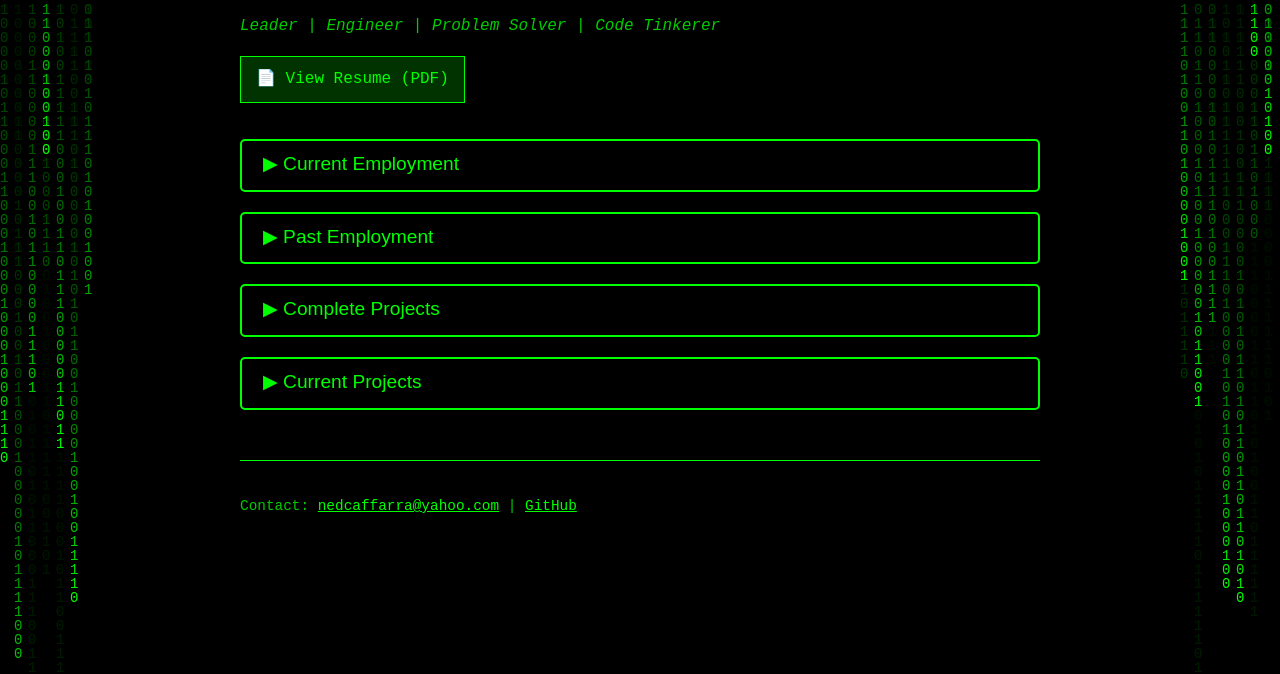
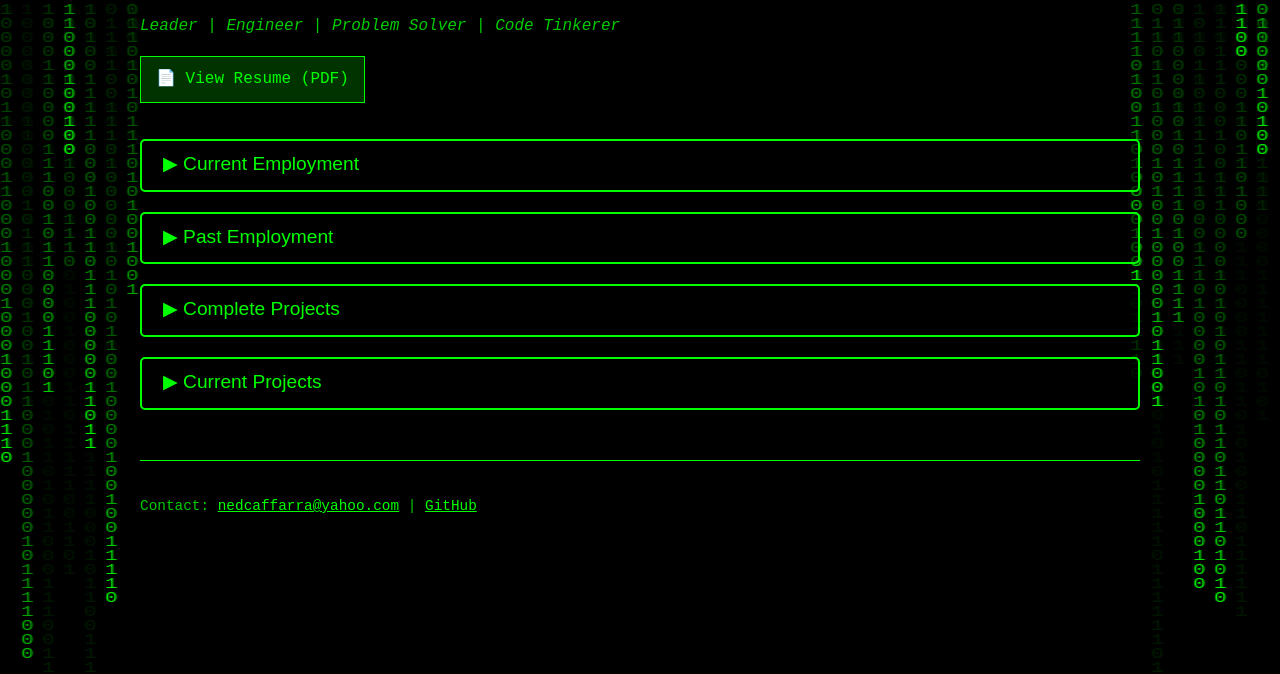
Before and after one commit to Nedderzzz/nedderzzz.github.io, a plain HTML site: page index.html in a window 1280 px wide. Shown: the part 126-800 px from the top of the page. Drawn offline with Linux system fonts and the light colour scheme.

Commit message:
Update style.css
increased side ribbon size and body sections

```diff
--- a/style.css
+++ b/style.css
@@ -8,10 +8,13 @@ body {
 }
 
 .container {
-  max-width: 800px;
-  margin: auto;
+  max-width: 1000px;    /* Increased from 800px */
+  margin: 0 auto;
   padding: 40px 20px;
+  position: relative;
+  z-index: 1; /* make sure it's above the matrix rain */
 }
+
 
 h1, h2 {
   border-bottom: 1px solid #00ff00;
@@ -94,3 +97,22 @@ footer {
 .toggle-btn:hover {
   color: #00cc00;
 }
+
+/* === Matrix Rain Side Ribbons === */
+canvas#matrix-left,
+canvas#matrix-right {
+  position: fixed;
+  top: 0;
+  width: 150px;  /* Wider ribbons */
+  height: 100%;
+  z-index: 0;
+  pointer-events: none;
+}
+
+canvas#matrix-left {
+  left: 0;
+}
+
+canvas#matrix-right {
+  right: 0;
+}
```
